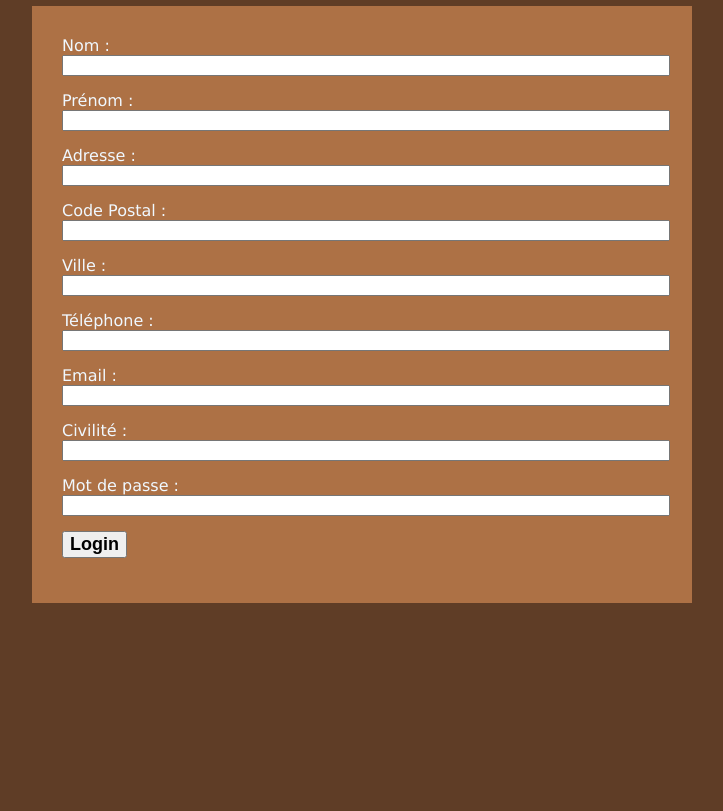
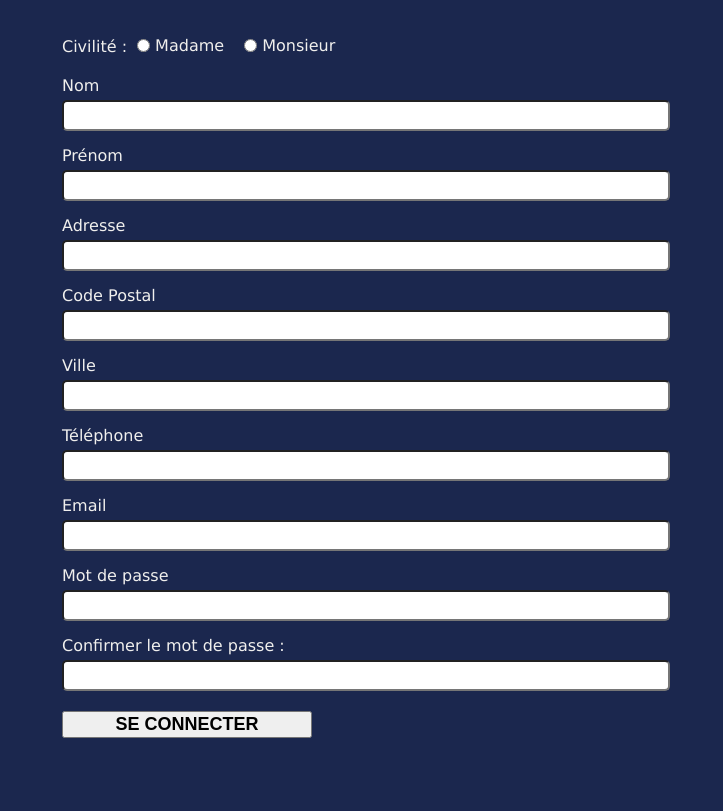
Before and after one commit to WRKT/tp01_rakotozafy_winness, a plain HTML site: page index.html in a window 1280 px wide. Shown: the part 75-886 px from the top of the page, without its empty margins (278-1001 px from the left). Before the commit the page ends 800 px from the top, so only its background shows below. Drawn offline with Linux system fonts and the light colour scheme.

Commit message:
# Fix radio on civilité / Todo: JS function

```diff
--- a/index.html
+++ b/index.html
@@ -7,49 +7,62 @@
     <title>TP01 - SI WEB</title>
 </head>
 <body>
-    <h1>Formulaire</h1>
-    <form>
+    <div class="centerPage">
+    <h1>CONNECTEZ-VOUS</h1>
     <div class="formMain">
-            <form id="myForm">
+        <form id="Formulaire">
+            <div class="formCheck">
+                <label for="civilite">Civilité : </label>
+                <div class="form-check-inline">
+                    <input type="radio" class="form-check-input" id="madame" name="civilite" value="Madame">
+                    <label class="form-check-label" for="madame">Madame</label>
+                </div>
+                <div class="form-check-inline">
+                    <input type="radio" class="form-check-input" id="monsieur" name="civilite" value="Monsieur">
+                    <label class="form-check-label" for="monsieur">Monsieur</label>
+                </div>
+            </div>
             <div class="formContent">
-                    <label for="nom">Nom :</label>
+                <label for="nom">Nom</label>
                 <input type="text" id="nom" name="nom" required>
             </div>
             <div class="formContent">
-                    <label for="prenom">Prénom :</label>
+                <label for="prenom">Prénom</label>
                 <input type="text" id="prenom" name="prenom" required>
             </div>
             <div class="formContent">
-                    <label for="adresse">Adresse :</label>
+                <label for="adresse">Adresse</label>
                 <input type="text" id="adresse" name="adresse" required>
             </div>
             <div class="formContent">
-                    <label for="cp">Code Postal :</label>
+                <label for="cp">Code Postal</label>
                 <input type="text" id="cp" name="cp" required>
             </div>
             <div class="formContent">
-                    <label for="ville">Ville :</label>
+                <label for="ville">Ville</label>
                 <input type="text" id="ville" name="ville" required>
             </div>
             <div class="formContent">
-                    <label for="tel">Téléphone :</label>
+                <label for="tel">Téléphone</label>
                 <input type="text" id="tel" name="tel" required>
             </div>
             <div class="formContent">
-                    <label for="email">Email :</label>
+                <label for="email">Email</label>
                 <input type="email" id="email" name="email" required>
             </div>
             <div class="formContent">
-                    <label for="civilite">Civilité :</label>
-                    <input type="text" id="civilite" name="civilite" required>
+                <label for="password">Mot de passe</label>
+                <input type="password" id="password" name="password" required>
             </div>
             <div class="formContent">
-                    <label for="password">Mot de passe :</label>
-                    <input type="password" id="password" name="password" required>
-                </div>
-                <button type="button" onclick="onSubmit()">Login</button>
+            <label for="confirmPassword">Confirmer le mot de passe :</label>
+            <input type="password" id="confirmPassword" name="confirmPassword"><br>
+
+            <button type="submit" onclick="onSubmit()">SE CONNECTER</button>
         </form>
     </div>
+    <div id="errorMessages" style="color: red;"></div>
+    </div>
 </body>
-<script src></script>
+<script src="src/main.js"></script>
 </html>
--- a/src/styles.css
+++ b/src/styles.css
@@ -6,11 +6,12 @@ body{
     color: aliceblue;
     top:0;
     left:0;
-    font-family: 'Lucida Sans', 'Lucida Sans Regular', 'Lucida Grande', 'Lucida Sans Unicode', Geneva, Verdana, sans-serif;
-    background-color: #5f3d26;
+    font-family: Verdana, Geneva, Tahoma, sans-serif;
+    background-color: #1b274e;
 }
 .formMain{
-    background-color:#ad7145;
+    color: rgb(240, 239, 237);
+    background-color:#1b274e;
     width: 600px;
     margin: 0 auto;
     padding : 30px;
@@ -19,12 +20,30 @@ body{
 button{
     font-size: large;
     font-weight: bolder;
-    margin-bottom: 15px;
+    margin: 20px 0;
+    width: 250px;
 }
 input{
     width: 100%;
+    border-radius: 5px;
 }
-
 .formContent{
     margin-bottom: 15px;
 }
+
+.formContent input{
+    height: 25px;
+    margin-top: 5px;
+}
+/* Check sur civilite */
+.formCheck {
+    margin-bottom: 20px;
+}
+.form-check-inline{
+    display: inline-flex;
+    align-items: center;
+    margin-right: 10px;
+}
+.form-check-inline input {
+    margin : 0 5px;
+}
```
Lines whose indentation alone changed are shown as unchanged.
